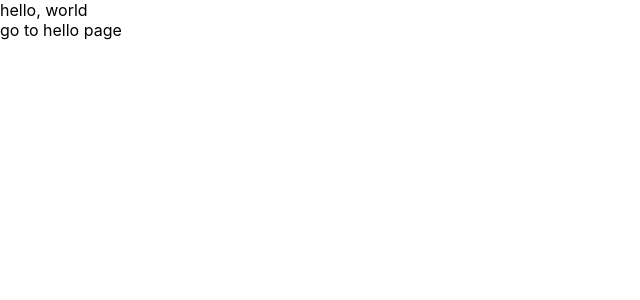
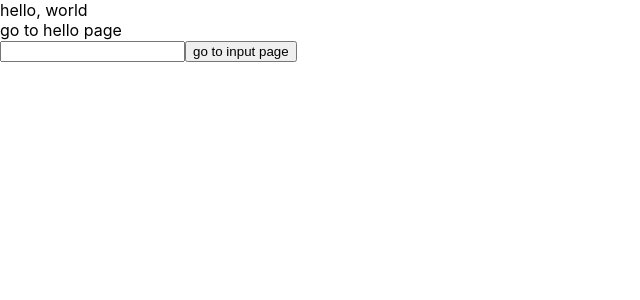
Before and after one commit to greenpea88/BE_react_overview, a Next.js app in the folder my_next_app/: page / in a window 1280 px wide. Shown: the top 300 px of the page, without its empty margins (0-640 px from the left). Built offline with nearby package versions, Linux system fonts and the light colour scheme.

Commit message:
:sparkles: NEW: use input text & Link to path variable

```diff
--- a/my_next_app/pages/index.js
+++ b/my_next_app/pages/index.js
@@ -1,11 +1,17 @@
-import React from "react"
+import React, { useState } from "react"
 import Link from "next/link"
 
 export default function Home() {
+  const [id, setId] = useState("input");
+
   return (
     <>
     <div>hello, world</div>
-    <Link href="/hello">go to hello page</Link>
+    <Link href="/hello">go to hello page</Link><br/>
+    <input type="text" onChange={(e) => setId(e.target.value)}/>
+    <Link href={`/${id}`}>
+      <button>go to {id} page</button>
+    </Link>
     </>
   )
 }
```
Also changed, not shown: my_next_app/pages/[id].jsx (added, +15 -0 lines).
